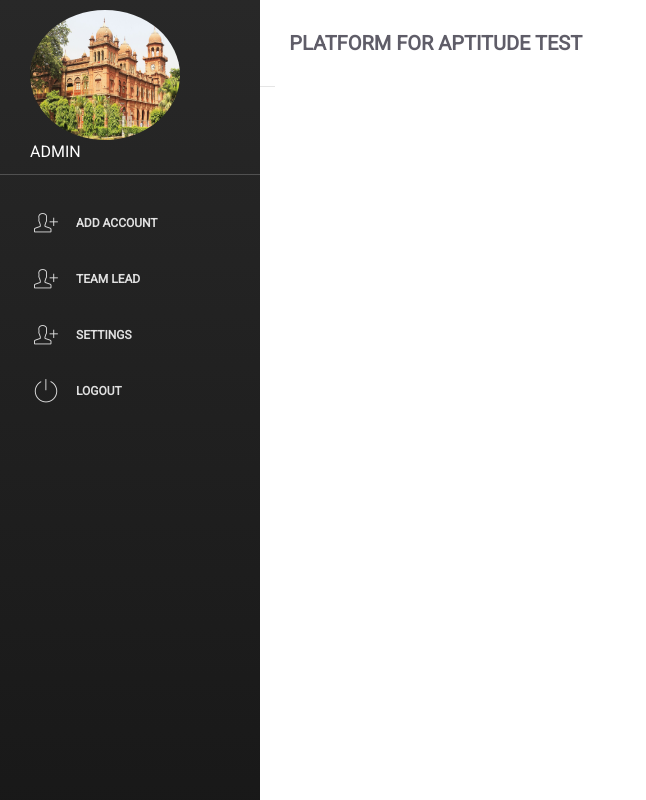
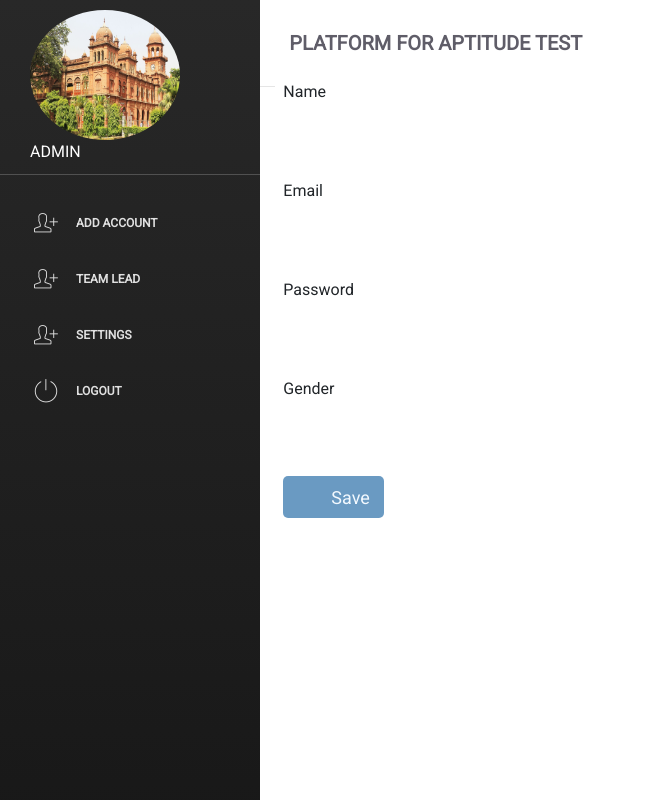
Before and after one commit to batman1209/fyp, a React (Create React App) app: page /updateuser in a window 1280 px wide. Shown: the whole page, without its empty margins (0-646 px from the left). Built offline with nearby package versions, Linux system fonts and the light colour scheme.

Commit message:
home added

```diff
--- a/src/App.tsx
+++ b/src/App.tsx
@@ -17,6 +17,7 @@ import ChangeMail from './page/changemail';
 import ChangePass from './page/changepassword';
 import Login from './page/Login';
 import Home from './page/home';
+import UpdateUser from './page/updateuser';
 
 
 
@@ -30,7 +31,7 @@ class App extends Component {
           </div>
 
           <div className="col-md-10">
-          <Route path="/" exact component={Home} />
+            <Route path="/" exact component={Home} />
             <Route path="/roles" exact component={Roles} />
             <Route path="/roles/adduser" exact component={Adduser} />
             <Route path="/settings" exact component={Settings} />
@@ -38,6 +39,7 @@ class App extends Component {
             <Route path="/settings/changemail" exact component={ChangeMail} />
             <Route path="/settings/changepass" exact component={ChangePass} />
             <Route path="/login" exact component={Login} />
+            <Route path="/updateuser"  exact component={UpdateUser} />
           </div>
 
         </div>
--- /dev/null
+++ b/src/css/button.css
@@ -0,0 +1,24 @@
+.semi-transparent-button {
+    display: block;
+    box-sizing: border-box;
+    margin: 0 auto;
+    padding: 8px;
+    width: 40%;
+    max-width: 200px;
+    background: #fff; /* fallback color for old browsers */background: rgba(255, 255, 255, 0.5);
+    border-radius: 8px;
+    color: rgb(54, 48, 48);
+    text-align: center;
+    text-decoration: none;
+    letter-spacing: 1px;
+    transition: all 0.3s ease-out;
+
+  }
+
+  .semi-transparent-button:hover,
+.semi-transparent-button:focus,
+.semi-transparent-button:active {
+  background: rgba(141, 137, 137, 0.562);
+  color: #000;
+  transition: all 0.5s ease-in;
+}
--- a/src/page/Adduser.tsx
+++ b/src/page/Adduser.tsx
@@ -9,7 +9,6 @@ class Adduser extends React.Component<any, any> {
     constructor(props: any) {
         super(props);
         this.state = {
-            teacherId: 12,
             name: '',
             email:'',
             password: '',
@@ -25,16 +24,7 @@ class Adduser extends React.Component<any, any> {
         this.setState({ [event.target.name]: event.target.value })
     }
 
-    componentDidMount() {
-        axios.get('https://localhost:44310/api/ ', this.state)
-        .then(function (response:any) {
-          console.log(response);
-        })
-        .catch(function (error:any) {
-          console.log(error);
-        });
-     console.log(this.state);
-    }
+
 
     handleSubmit(event:any) {
         event.preventDefault();
--- a/src/page/home.tsx
+++ b/src/page/home.tsx
@@ -1,25 +1,64 @@
 import * as React from 'react';
+import { any } from 'prop-types';
+import '../css/button.css';
+import { Link } from 'react-router-dom';
 
-class Home extends React.Component {
+const axios = require('axios');
+class Home extends React.Component<any, any> {
+
+    constructor(props: any) {
+        super(props);
+        this.state = {
+            teacher: []
+        }
+    }
+
+    componentDidMount() {
+        axios.get('https://localhost:44310/api/Admin', this.state)
+            .then((response: any) => {
+                console.log(response);
+                var teacher = response.data
+                this.setState({ teacher });
+            })
+            .catch((error: any) => {
+                console.log(error);
+            });
+    }
+
     render() {
         return (
-            <div className="content" style={{paddingTop:"70px", paddingLeft:"40px"}}>
+            <div className="content" style={{ paddingTop: "70px", paddingLeft: "40px" }}>
                 <div className="container-fluid">
                     <div className="row" >
-                        <table className="table table-hover">
+                        <table className="table ">
                             <thead>
                                 <tr>
-                                    <th>Firstname</th>
-                                    <th>Lastname</th>
+                                    <th>Name</th>
                                     <th>Email</th>
+                                    <th>Password</th>
+                                    <th>gender</th>
                                 </tr>
                             </thead>
                             <tbody>
-                                <tr>
-                                    <td>Maryum</td>
-                                    <td>Siddique</td>
-                                    <td>maryum@gmail.com</td>
-                                </tr>
+
+
+                                {this.state.teacher.map((obj: any) => <tr>
+                                    <td>{obj.name}</td>
+                                    <td>{obj.email}</td>
+                                    <td>{obj.password}</td>
+                                    <td>{obj.gender}</td>
+                                    <td>
+                                        <Link className="nav-link" to="updateuser">
+                                            <button type="button" className="semi-transparent-button">Edit</button>
+                                        </Link>
+                                    </td>
+                                    <td>
+                                        <Link className="nav-link" to="updateuser">
+                                            <button type="button" className="semi-transparent-button" style={{ marginLeft: "0px" }}>Delete</button>
+                                        </Link>
+                                    </td>
+                                </tr>)}
+
                             </tbody>
                         </table>
                     </div>
--- /dev/null
+++ b/src/page/updateuser.tsx
@@ -0,0 +1,55 @@
+import * as React from 'react';
+import ChangeMail from './changemail';
+import { any } from 'prop-types';
+
+
+
+const axios = require('axios');
+class UpdateUser extends React.Component<any, any> {
+    constructor(props:any){
+        super(props);
+
+    }
+
+    // handleChange(Event event){
+
+    // }
+    render() {
+
+        return (
+            <div className="content" style={{marginTop:"80px", marginLeft:"50px"}} >
+                <div className="container-fluid">
+                    <div className="row">
+                        <div className="col-md-4">
+                            <form className="form-group">
+                                <div className="text-danger"></div>
+                                <input type="hidden" />
+                                <div className="form-group">
+                                    <label className="control-label"> Name</label>
+                                     <input type ="text" className="form-control" />
+                                 </div>
+                                <div className="form-group">
+                                    <label className="control-label">Email</label>
+                                    <input type ="email" className="form-control" />
+                                </div>
+                                <div className="form-group">
+                                    <label  className="control-label">Password</label>
+                                    <input type ="password" className="form-control" />
+                                </div>
+                                <div className="form-group">
+                                    <label className="control-label">Gender</label>
+                                    <input  className="form-control" />
+                                </div><div className="form-group">
+                                    <input type="submit" value="Save" className="btn btn-default" />
+                                </div>
+                            </form>
+                        </div>
+                    </div>
+                </div>
+            </div>
+
+        )
+    }
+}
+
+export default UpdateUser;
```
Also changed, not shown: src/App.css (line endings or trailing spaces).
